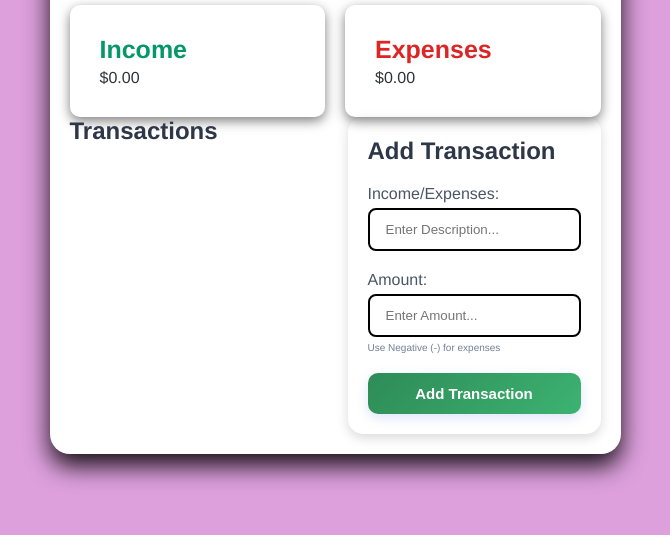
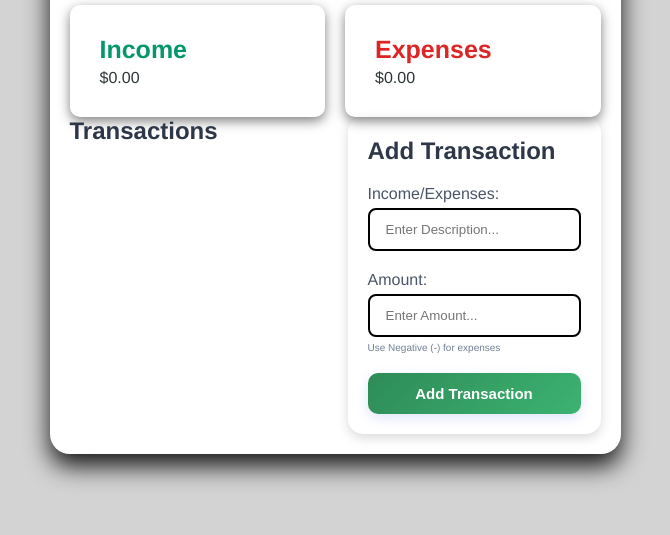
Before and after one commit to saikarthik2601/Expense-Tracker, a plain HTML site: page index.html in a window 1280 px wide. Shown: the part 265-800 px from the top of the page, without its empty margins (305-975 px from the left). Drawn offline with Linux system fonts and the light colour scheme.

Commit message:
second commit

```diff
--- a/style.css
+++ b/style.css
@@ -6,7 +6,7 @@
 
 body {
     font-family: 'Franklin Gothic Medium', 'Arial Narrow', Arial, sans-serif;
-    background: plum;
+    background: lightgray;
     min-height: 100vh;
     display: flex;
     justify-content: center;
```
